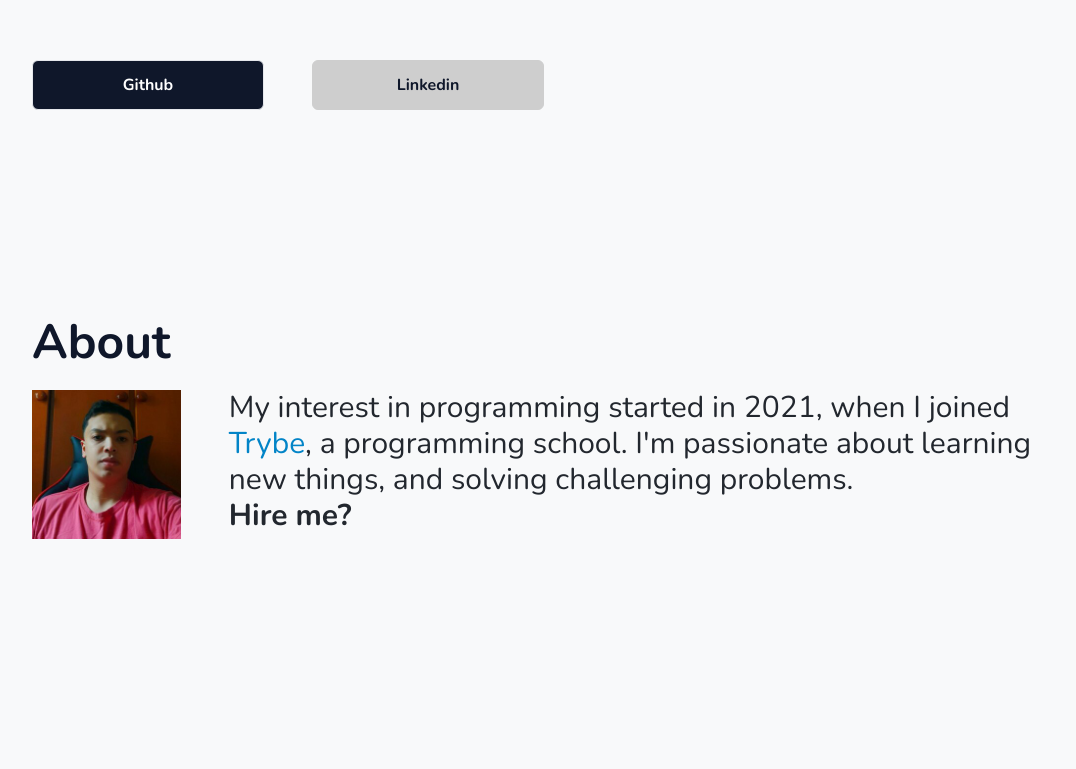
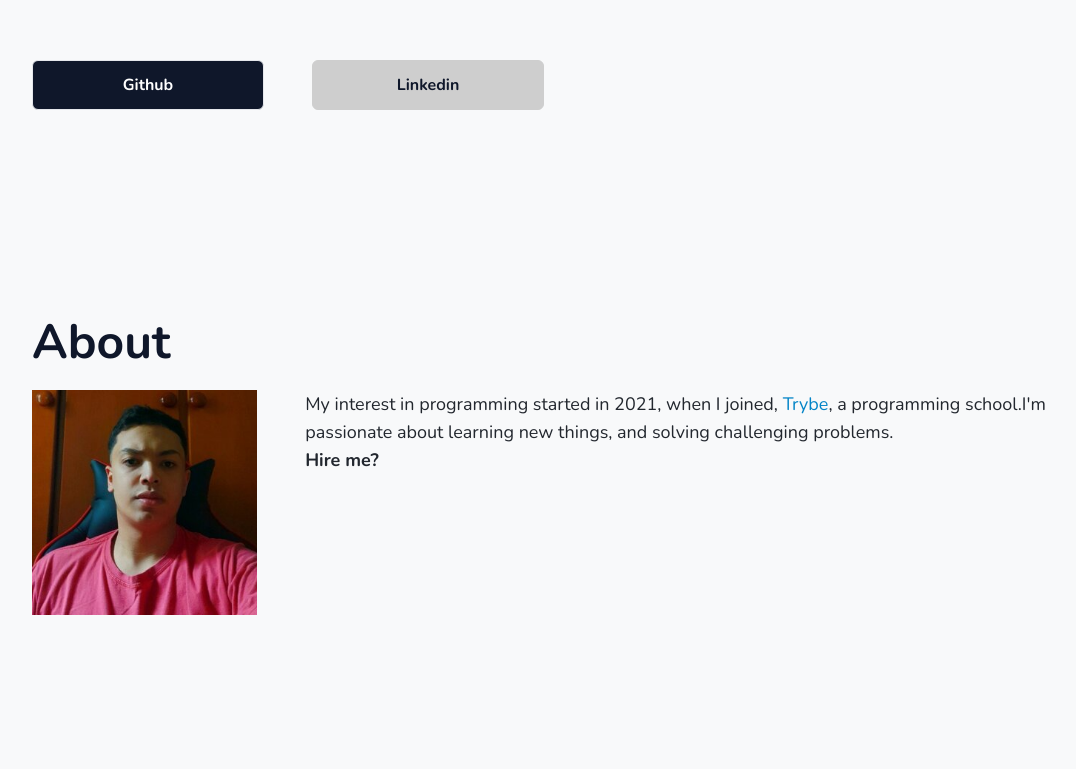
Before and after one commit to johnjoker13/website, a Next.js app: page / in a window 1280 px wide. Shown: the part 445-1214 px from the top of the page, without its empty margins (96-1172 px from the left). Built offline with nearby package versions, Linux system fonts and the light colour scheme.

Commit message:
style(About): formatting about description text

```diff
--- a/pages/about.jsx
+++ b/pages/about.jsx
@@ -19,10 +19,9 @@ const About = () => {
             />
           </figure>
           <article className="flex flex-wrap">
-            <article className="text-3xl mb-6">
+            <article className="text-lg mb-6 w-full">
               <p>
-                My interest in programming started
-                in 2021, when I joined {" "}
+                My interest in programming started in 2021, when I joined, {" "}
                 <a
                   href="https://www.betrybe.com"
                   target="_blank"
@@ -31,10 +30,10 @@ const About = () => {
                 >
                   Trybe
                 </a>
-                , a programming school. I&apos;m passionate about learning new
-                things, and <span>solving challenging problems.</span>
+                , a programming school.I&apos;m passionate about learning new
+                things, and solving challenging problems.
               </p>
-              <p className="font-bold">Hire me?</p>
+              <strong>Hire me?</strong>
             </article>
           </article>
         </article>
```
